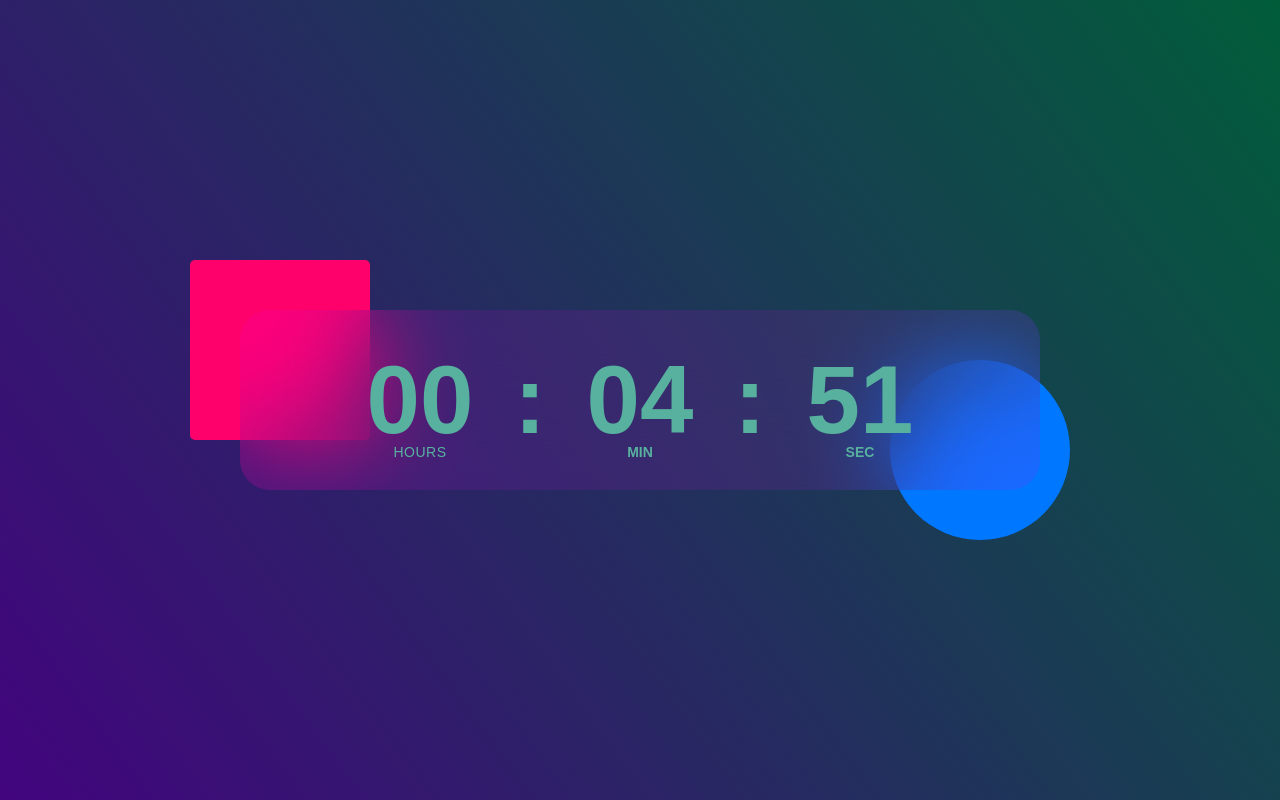
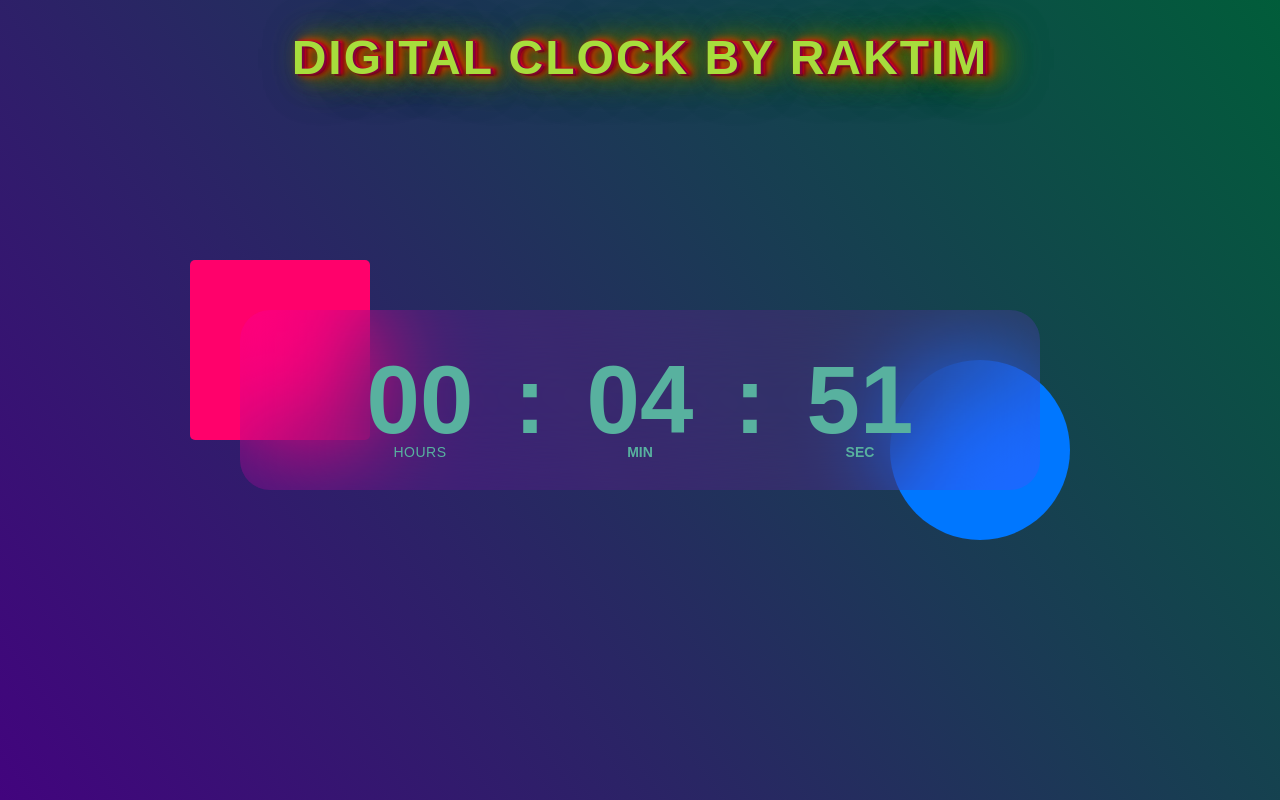
Before and after one commit to Tanvir818-max/digital-clock, a plain HTML site: page index.html in a window 1280 px wide. Drawn offline with Linux system fonts and the light colour scheme.

Commit message:
added text shadow

```diff
--- a/index.html
+++ b/index.html
@@ -9,6 +9,7 @@
 </head>
 <body>
  <div class="hero">
+  <div class="raktim shadow"><h1>DIGITAL CLOCK BY RAKTIM</h1></div>
   <div class="container">
     <div class="clock">
      <span id="hrs">00</span>
--- a/styles.css
+++ b/styles.css
@@ -4,6 +4,34 @@
     font-family: 'Poppins', sans-serif;
     font-weight: bold;
     box-sizing: border-box;
+}
+.raktim{
+  display: flex;
+  justify-content: center;
+  padding: 30px;
+  font-size: 1.5rem;
+  color:#f53b57;
+  letter-spacing: 2px;
+}
+.shadow {
+  color: rgba(167, 221, 60, 1);
+  text-shadow: 2px 0px 0px rgba(128, 0, 64, 1),
+               3px 2px 0px rgba(77, 0, 38, 0.5),
+			   3px 0px 3px rgba(255, 0, 43, 1),
+			   5px 0px 3px rgba(128, 0, 21, 1),
+			   6px 2px 3px rgba(77, 0, 13, 0.5),
+			   6px 0px 9px rgba(255, 85, 0, 1),
+			   8px 0px 9px rgba(128, 42, 0, 1),
+			   9px 2px 9px rgba(77, 25, 0, 0.5),
+			   /* 9px 0px 18px rgba(255, 213, 0, 1),  */
+			   11px 0px 18px rgba(128, 106, 0, 1),
+			   12px 2px 18px rgba(77, 66, 0, 0.5),
+			   /* 12px 0px 30px rgba(212, 255, 0, 1),  */
+			   14px 0px 30px rgba(106, 128, 0, 1),
+			   15px 2px 30px rgba(64, 77, 0, 0.5),
+			   /* 15px 0px 45px rgba(128, 255, 0, 1),  */
+			   17px 0px 45px rgba(64, 128, 0, 1),
+			   17px 2px 45px rgba(38, 77, 0, 0.5);
 }
 .hero{
   width: 100%;
```
